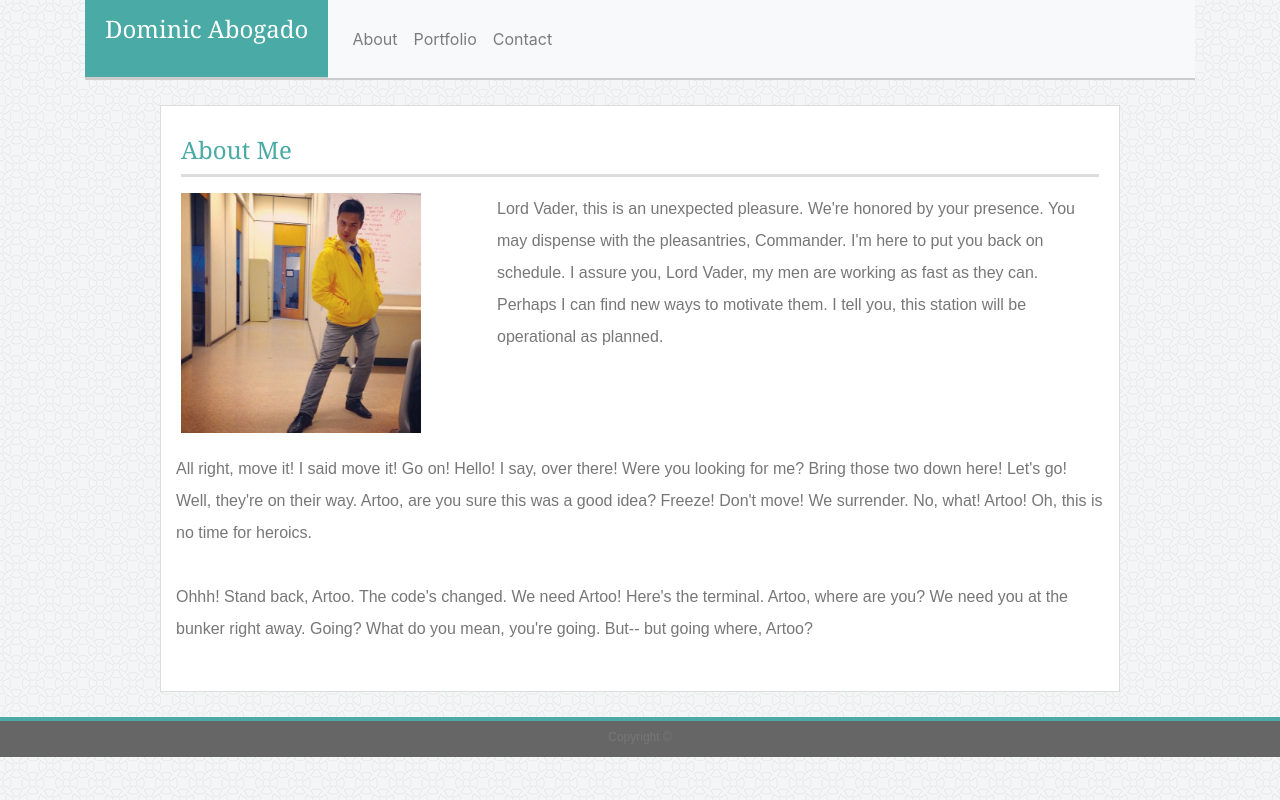
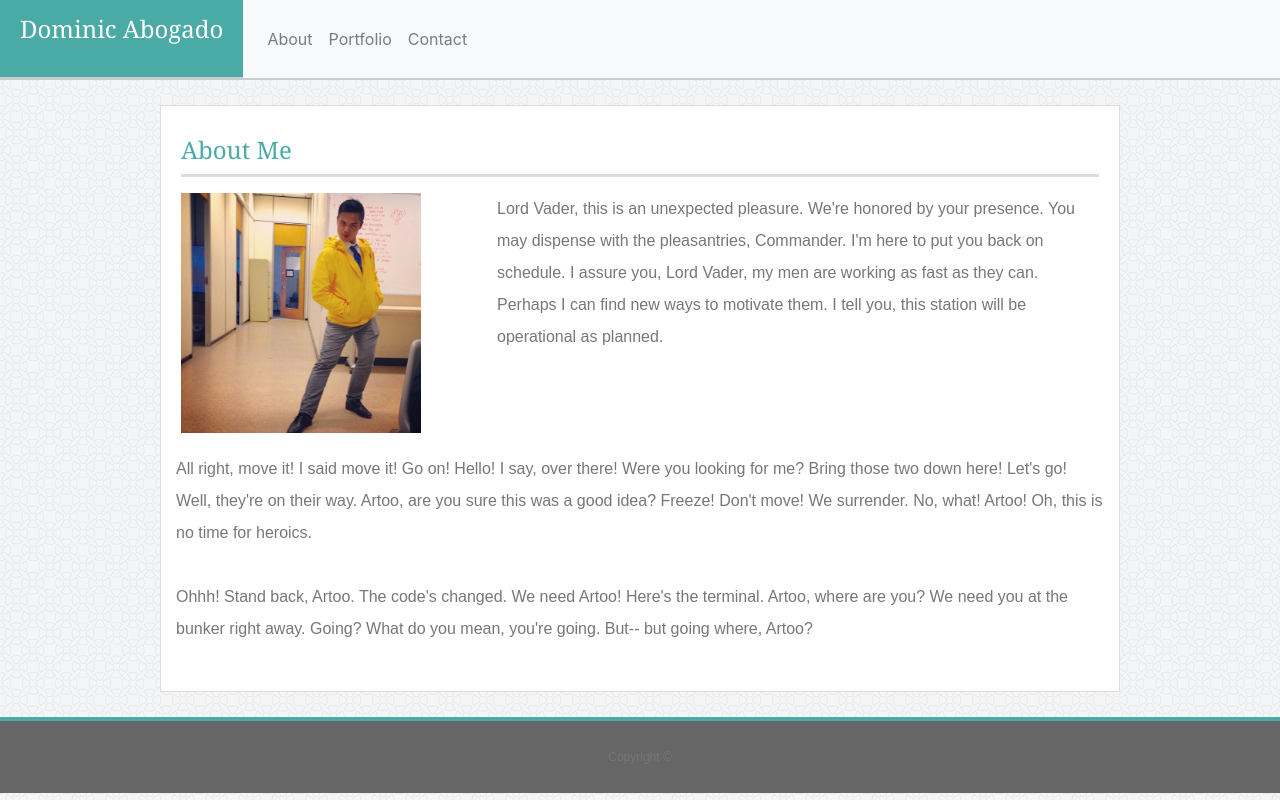
Before and after one commit to DominicAbogado/Bootstrap-Portfolio, a plain HTML site: page index.html in a window 1280 px wide. Drawn offline with nearby package versions, Linux system fonts and the light colour scheme.

Commit message:
added my changes

```diff
--- a/assets/bootstyle.css
+++ b/assets/bootstyle.css
@@ -48,6 +48,12 @@ body {
     padding: 20px;
 }
 
+.name_nav{
+    width:100%;
+    padding: 0;
+    margin:0px;
+}
+
 #aboutme {
     font-size: 24px;
     line-height: 48px;
@@ -68,11 +74,21 @@ p {
     line-height: 32px;
 }
 
-footer {
+/* footer {
     bottom: 0px;
     height: 40px;
     background-color: #666666;
     line-height: 40px;
+    width: 100%;
+    text-align: center;
+    border-top: solid 4px #4aaaa5;
+} */
+
+footer {
+    bottom: 0px;
+    /* height: 40px; */
+    background-color: #666666;
+    padding: 20px;
     width: 100%;
     text-align: center;
     border-top: solid 4px #4aaaa5;
@@ -116,13 +132,22 @@ label{
     font-family: Georgia, 'Times New Roman', Times, serif;
     color:#4aaaa5;
 }
-#copy {
+/* #copy {
     position: relative;
     font-size: 12px;
     color: #777777;
     bottom: 0px;
-    margin-bottom: 0px;
+    margin-bottom: 0;
     padding: 0px;
+} */
+
+#copy {
+    /* position: relative; */
+    font-size: 12px;
+    color: #777777;
+    /* bottom: 0px; */
+    margin-bottom: 0;
+
 }
 
 @media screen and (max-width: 980px) {
--- a/index.html
+++ b/index.html
@@ -8,15 +8,12 @@
     <link rel="stylesheet" href="https://stackpath.bootstrapcdn.com/bootstrap/4.1.0/css/bootstrap.min.css" integrity="sha384-9gVQ4dYFwwWSjIDZnLEWnxCjeSWFphJiwGPXr1jddIhOegiu1FwO5qRGvFXOdJZ4"
         crossorigin="anonymous">
     <link href="https://fonts.googleapis.com/icon?family=Material+Icons" rel="stylesheet" style type="text/css">
-    <link rel="stylesheet" type="text/css" media="screen" href="/assets/bootstyle.css">
     <link rel="stylesheet" href="assets/bootstyle.css">
 </head>
 
 <body>
-    <div class="container">
-        <div class="row">
-            <div class="col-md-12">
     <div class="topheader">
+        <div class="name_nav">
             <nav class="navbar navbar-expand-lg navbar-light bg-light" id="mainheader">
                 <a class="navbar-brand" href="#">
                     <p id="myname">Dominic Abogado</p>
@@ -45,12 +42,11 @@
             </nav>
         </div>
     </div>
-
-
-        </div>
+    </nav>
 
 
 
+    <div class="container">
 
         <div class="row">
             <div class="col-md-12">
@@ -87,9 +83,6 @@
 
         </div>
     </div>
-    </div>
-
-
 
     <footer>
         <p id="copy">Copyright &copy;</p>
```
Also changed, not shown: portfolio.html (+5 -6 lines), 2 other files. Lines whose indentation alone changed are shown as unchanged.
